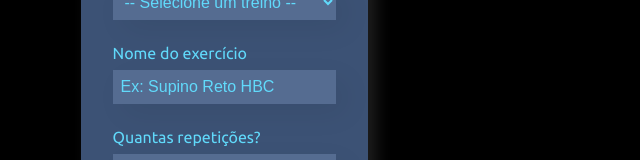
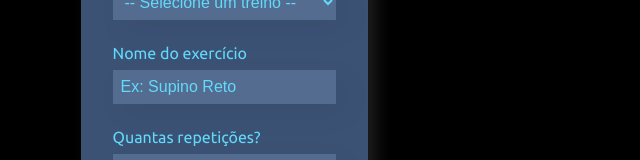
Before and after one commit to pedromessetti/react-training, a React (Create React App) app: page / in a window 1280 px wide. Shown: the part 204-364 px from the top of the page, without its empty margins (0-640 px from the left). Built offline with nearby package versions, Linux system fonts and the light colour scheme.

Commit message:
edit placeholder's

```diff
--- a/src/Components/Formulario/index.js
+++ b/src/Components/Formulario/index.js
@@ -40,7 +40,7 @@ const Formulario = (props) => {
                 <CampoTexto
                     obrigatorio={true}
                     label="Nome do exercício"
-                    placeholder="Ex: Supino Reto HBC"
+                    placeholder="Ex: Supino Reto"
                     valor={exercicio}
                     aoAlterado={valor => setExercicio(valor)}
                 />
```
